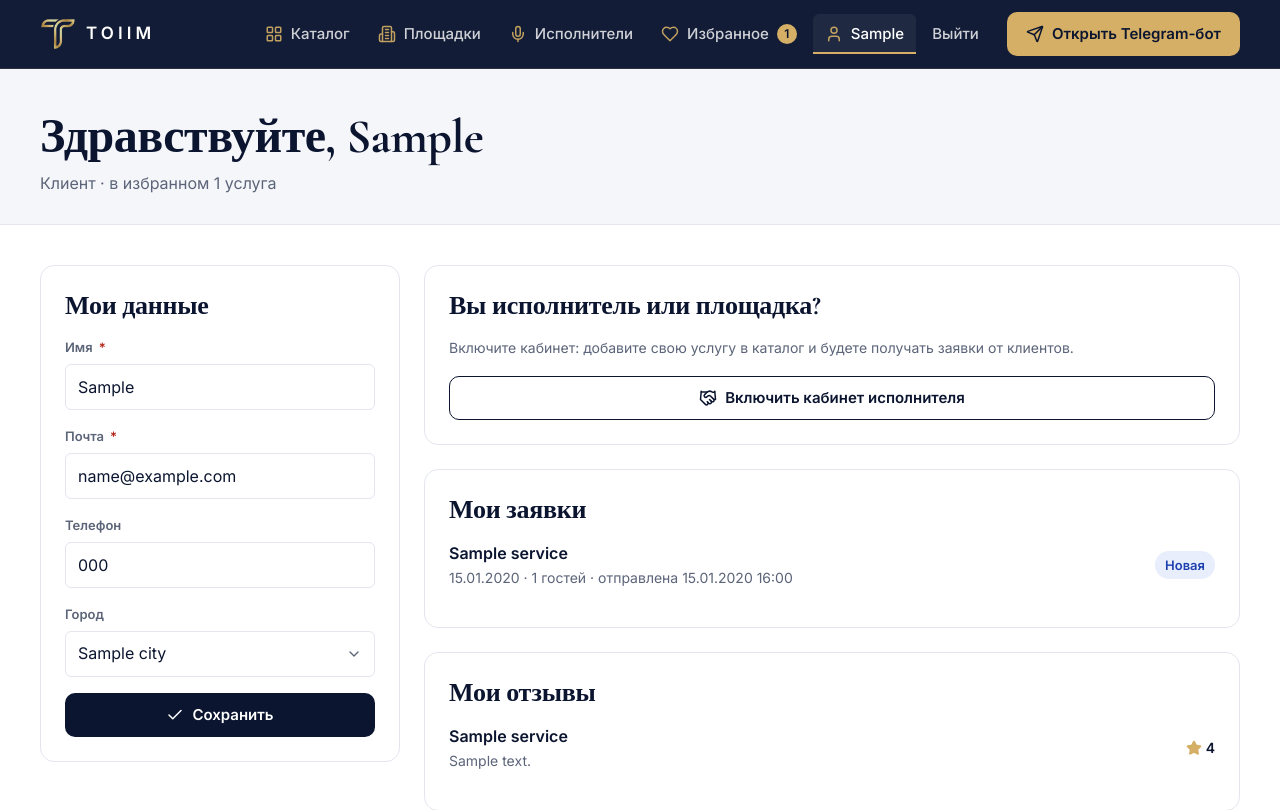
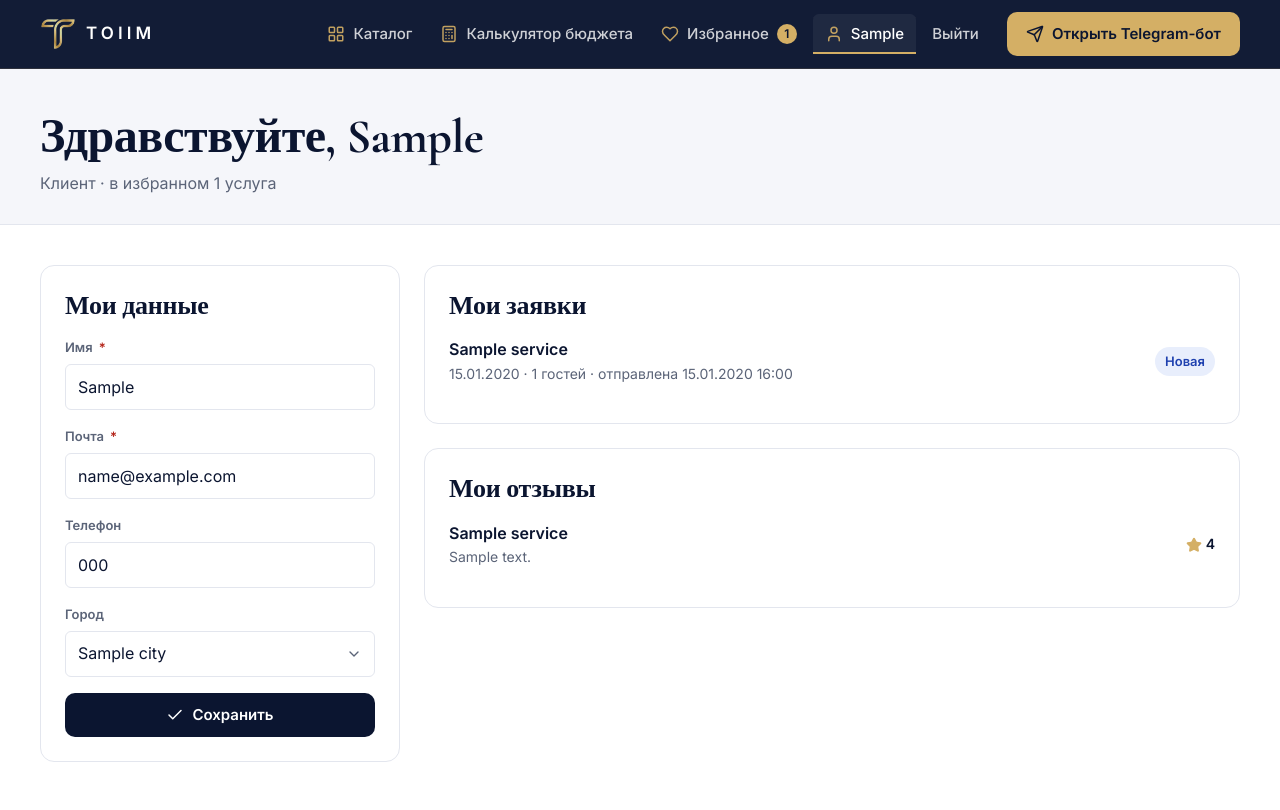
Before and after one commit to nrauan93-pixel/TOI, a Django app: page /accounts/profile/ in a window 1280 px wide. Shown: the top 810 px of the page. Run offline with Django 5.2, Linux system fonts and the light colour scheme; a user stored in the database is signed in; tables that the repository leaves empty hold one stand-in row (values such as "Sample post"); parts of the project's set-up code (start-up, migrations or seed data) failed here and were passed over.

Commit message:
Меню, регистрация, фото, пакеты и даты

```diff
--- a/web/accounts/forms.py
+++ b/web/accounts/forms.py
@@ -21,11 +21,12 @@ class SignUpForm(UserCreationForm):
     email = forms.EmailField(label="Почта")
     phone = forms.CharField(label="Телефон", max_length=30, required=False, validators=[validate_phone])
     role = forms.ChoiceField(
-        label="Я регистрируюсь как", choices=Profile.Role.choices, initial=Profile.Role.CLIENT,
+        label="Кто вы?", choices=Profile.Role.choices, initial=Profile.Role.CLIENT,
         widget=forms.RadioSelect,
     )
 
-    field_order = ["username", "first_name", "email", "phone", "role", "password1", "password2"]
+    # Сначала выбор «клиент или исполнитель»: от него зависит, что человек увидит на сайте.
+    field_order = ["role", "username", "first_name", "email", "phone", "password1", "password2"]
 
     class Meta(UserCreationForm.Meta):
         model = User
--- a/web/accounts/urls.py
+++ b/web/accounts/urls.py
@@ -11,5 +11,4 @@ urlpatterns = [
     path("logout/", auth_views.LogoutView.as_view(), name="logout"),
     path("profile/", views.profile, name="profile"),
     path("favorites/", views.favorites, name="favorites"),
-    path("become-provider/", views.become_provider, name="become-provider"),
 ]
--- a/web/accounts/views.py
+++ b/web/accounts/views.py
@@ -3,7 +3,6 @@ from django.contrib.auth import login
 from django.contrib.auth.decorators import login_required
 from django.shortcuts import redirect, render
 from django.utils.http import url_has_allowed_host_and_scheme
-from django.views.decorators.http import require_POST
 
 from catalog.models import Favorite
 from catalog.telegram import send_message
@@ -68,13 +67,3 @@ def _check_telegram(request, chat_id):
             "Не получилось написать вам в Telegram. Откройте нашего бота, нажмите Start "
             "и проверьте, что ID без ошибок.",
         )
-
-
-@login_required
-@require_POST
-def become_provider(request):
-    profile = request.user.profile
-    profile.role = profile.Role.PROVIDER
-    profile.save(update_fields=["role"])
-    messages.success(request, "Кабинет исполнителя включён. Добавьте свою первую услугу.")
-    return redirect("catalog:cabinet")
--- a/web/catalog/cabinet.py
+++ b/web/catalog/cabinet.py
@@ -44,7 +44,7 @@ def provider_required(view):
     def wrapper(request, *args, **kwargs):
         profile = getattr(request.user, "profile", None)
         if not (profile and profile.is_provider):
-            messages.info(request, "Кабинет нужен исполнителям и площадкам. Включить его можно в профиле.")
+            messages.info(request, "Кабинет только для исполнителей и площадок.")
             return redirect("accounts:profile")
         return view(request, *args, **kwargs)
     return wrapper
--- a/web/templates/accounts/profile.html
+++ b/web/templates/accounts/profile.html
@@ -23,13 +23,6 @@
         {% icon "handshake" 22 %}
         <p>Ваши услуги и заявки клиентов в <a href="{% url 'catalog:cabinet' %}">кабинете исполнителя</a>.{% if not user.profile.telegram_chat_id %} Чтобы заявки приходили в Telegram, заполните поле «Мой Telegram ID» слева.{% endif %}</p>
       </div>
-      {% else %}
-      <form class="panel" method="post" action="{% url 'accounts:become-provider' %}">
-        {% csrf_token %}
-        <h2 class="panel-title">Вы исполнитель или площадка?</h2>
-        <p class="muted">Включите кабинет: добавите свою услугу в каталог и будете получать заявки от клиентов.</p>
-        <button class="btn btn-outline" type="submit">{% icon "handshake" 18 %}<span>Включить кабинет исполнителя</span></button>
-      </form>
       {% endif %}
       <div class="panel">
         <h2 class="panel-title">Мои заявки</h2>
--- a/web/templates/base.html
+++ b/web/templates/base.html
@@ -29,9 +29,8 @@
 
       <nav class="main-nav" id="main-nav" aria-label="{% translate 'Главное меню' %}" data-nav>
         {% with path=request.path kind=request.GET.kind %}
-        <a href="{% url 'catalog:list' %}" class="nav-link{% if path == '/catalog/' and not kind %} is-active{% endif %}">{% icon "layout-grid" 18 %}<span>{% translate "Каталог" %}</span></a>
-        <a href="{% url 'catalog:list' %}?kind=venue" class="nav-link{% if kind == 'venue' %} is-active{% endif %}">{% icon "building-2" 18 %}<span>{% translate "Площадки" %}</span></a>
-        <a href="{% url 'catalog:list' %}?kind=performer" class="nav-link{% if kind == 'performer' %} is-active{% endif %}">{% icon "mic" 18 %}<span>{% translate "Исполнители" %}</span></a>
+        <a href="{% url 'catalog:list' %}" class="nav-link{% if path == '/catalog/' %} is-active{% endif %}">{% icon "layout-grid" 18 %}<span>{% translate "Каталог" %}</span></a>
+        <a href="{% url 'core:home' %}#budget" class="nav-link">{% icon "calculator" 18 %}<span>{% translate "Калькулятор бюджета" %}</span></a>
         <a href="{% url 'accounts:favorites' %}" class="nav-link{% if path == '/accounts/favorites/' %} is-active{% endif %}">{% icon "heart" 18 %}<span>{% translate "Избранное" %}</span>{% if FAVORITE_IDS %}<span class="nav-count" aria-label="{{ FAVORITE_IDS|length }} в избранном">{{ FAVORITE_IDS|length }}</span>{% endif %}</a>
         {% if user.is_authenticated %}
         {% if user.profile.is_provider %}<a href="{% url 'catalog:cabinet' %}" class="nav-link{% if path|slice:':9' == '/cabinet/' %} is-active{% endif %}">{% icon "handshake" 18 %}<span>{% translate "Кабинет" %}</span></a>{% endif %}
```
Also changed, not shown: web/accounts/tests.py (+11 -0 lines), web/catalog/tests.py (+6 -5 lines).
